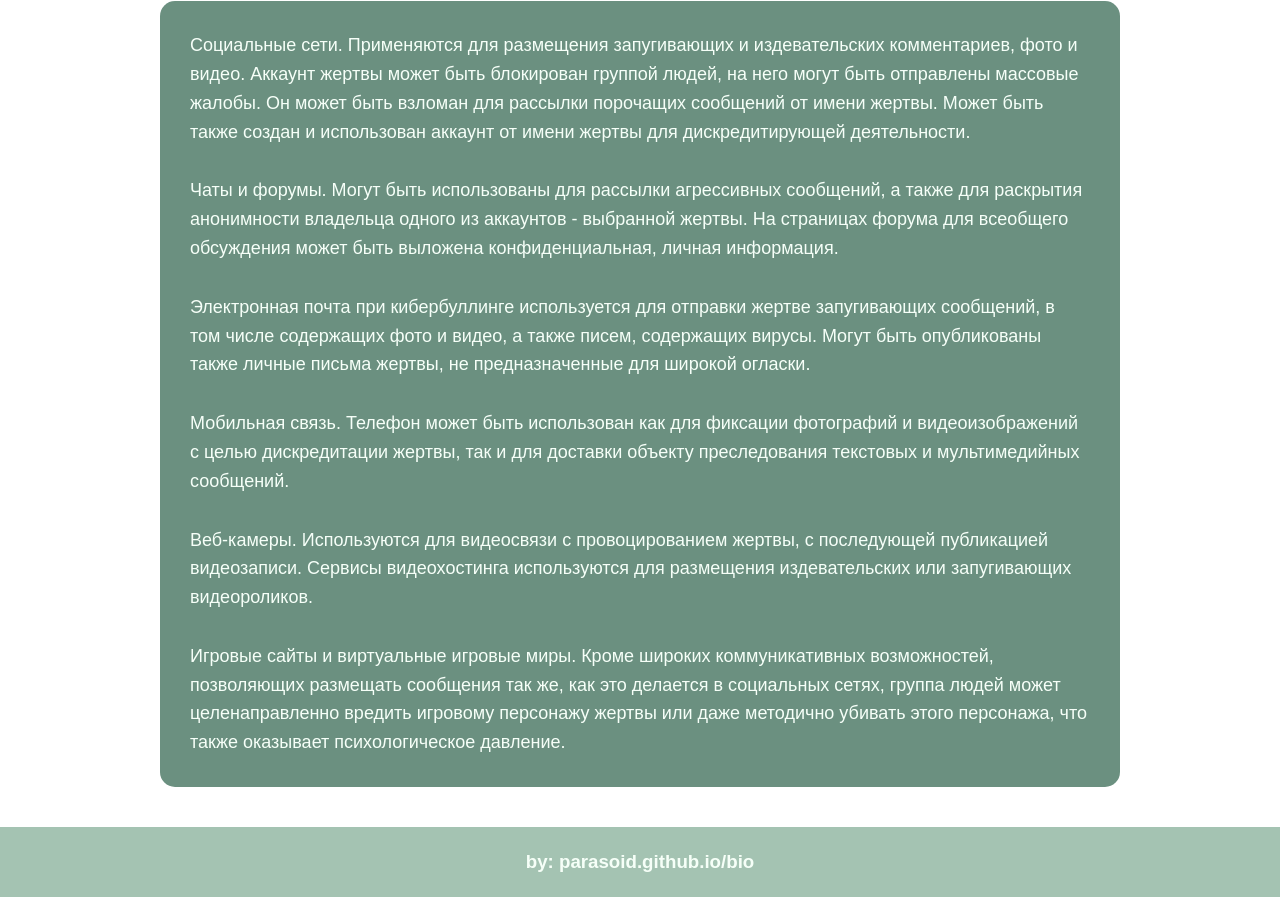
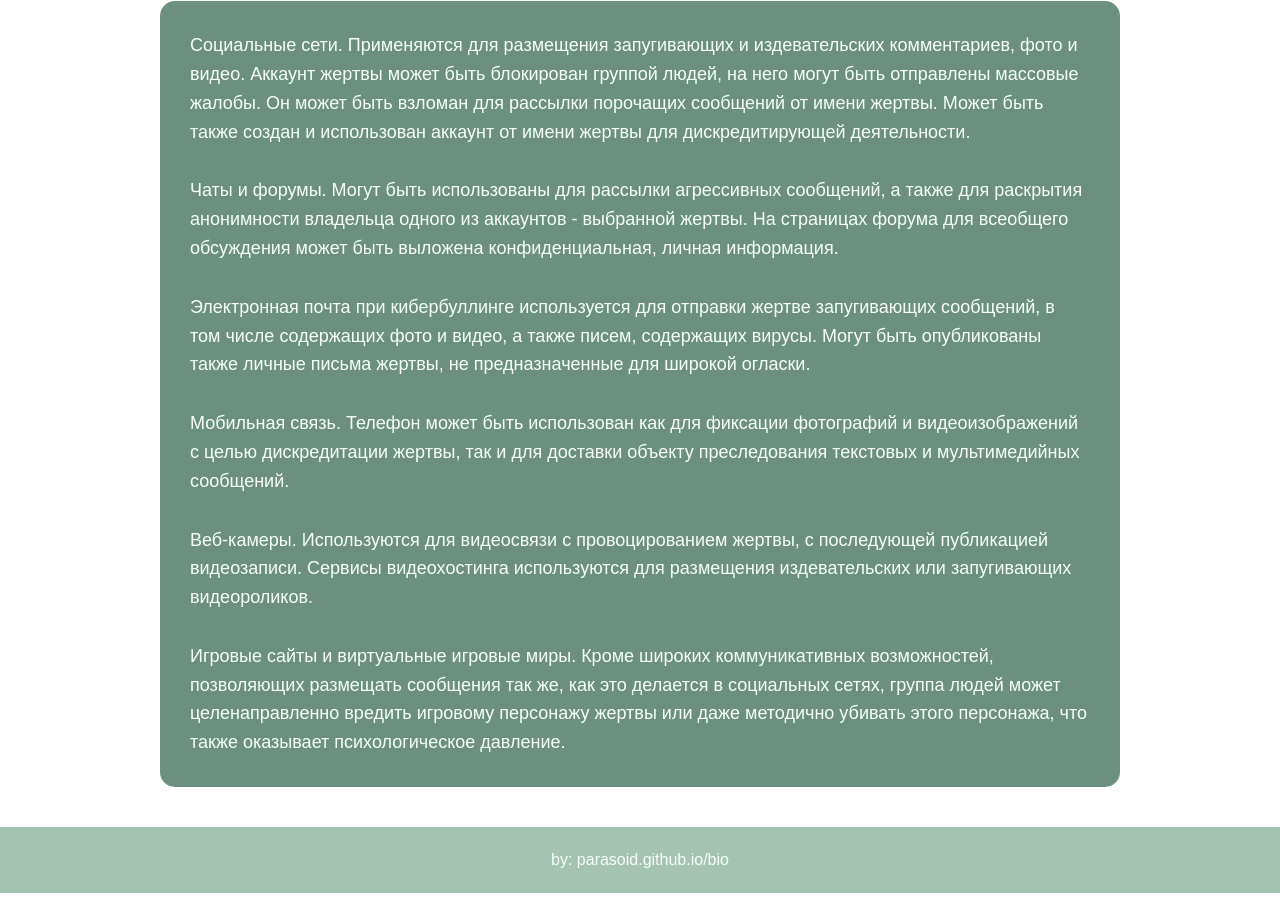
Before and after one commit to parasoid/testing, a plain HTML site: page index.html in a window 1280 px wide. Shown: the part 1016-1913 px from the top of the page. Drawn offline with Linux system fonts and the light colour scheme.

Commit message:
Update index.html

```diff
--- a/index.html
+++ b/index.html
@@ -35,7 +35,7 @@
             <p class="info">Игровые сайты и виртуальные игровые миры. Кроме широких коммуникативных возможностей, позволяющих размещать сообщения так же, как это делается в социальных сетях, группа людей может целенаправленно вредить игровому персонажу жертвы или даже методично убивать этого персонажа, что также оказывает  психологическое давление.</p>
         </div>
     </main>
-    <footer><h3 class="foot-text"><a>by: parasoid.github.io/bio</a></h3>
+    <footer><a>by: parasoid.github.io/bio</a>
     </footer>
 </body>
 </html>
```
